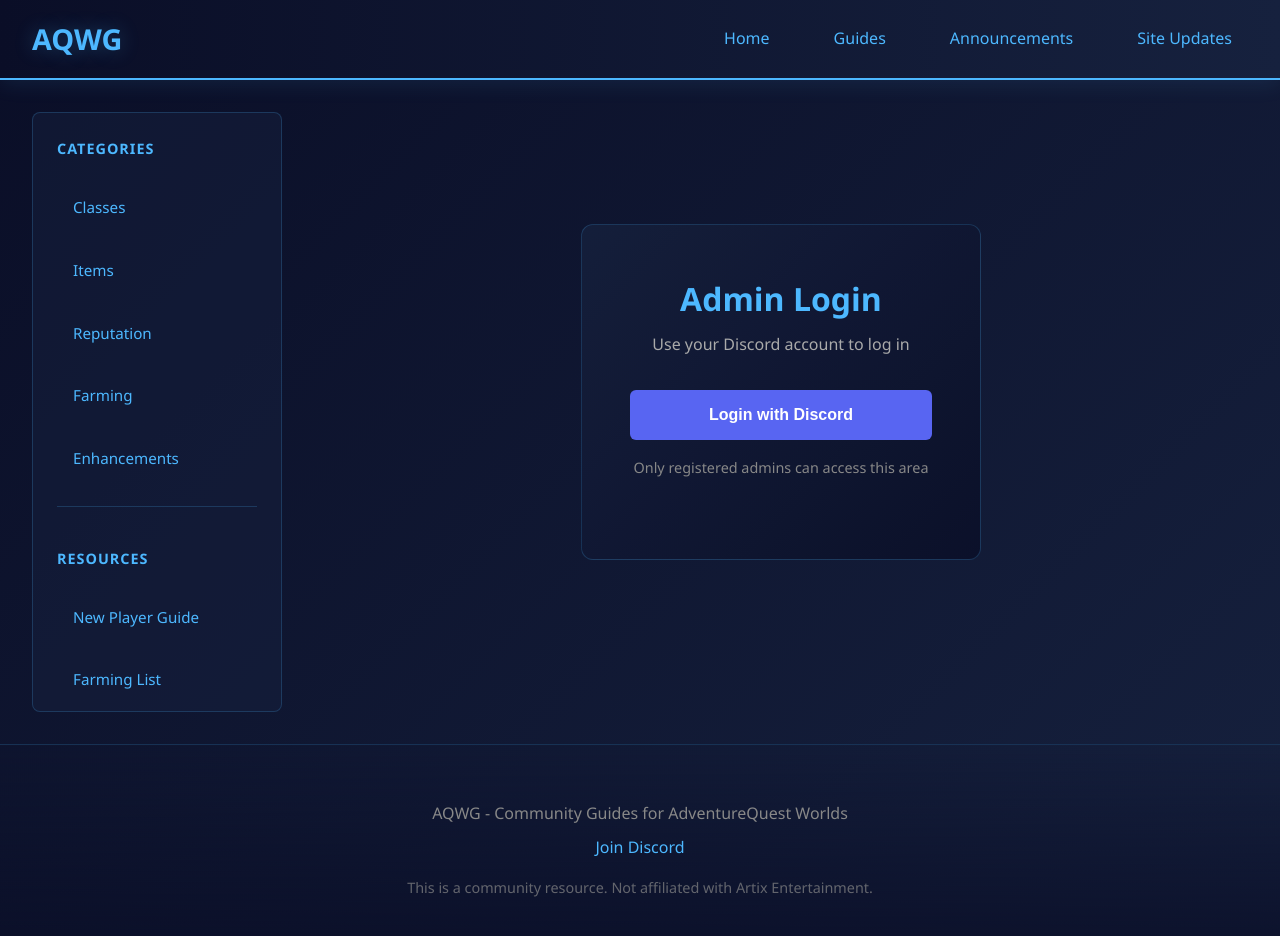
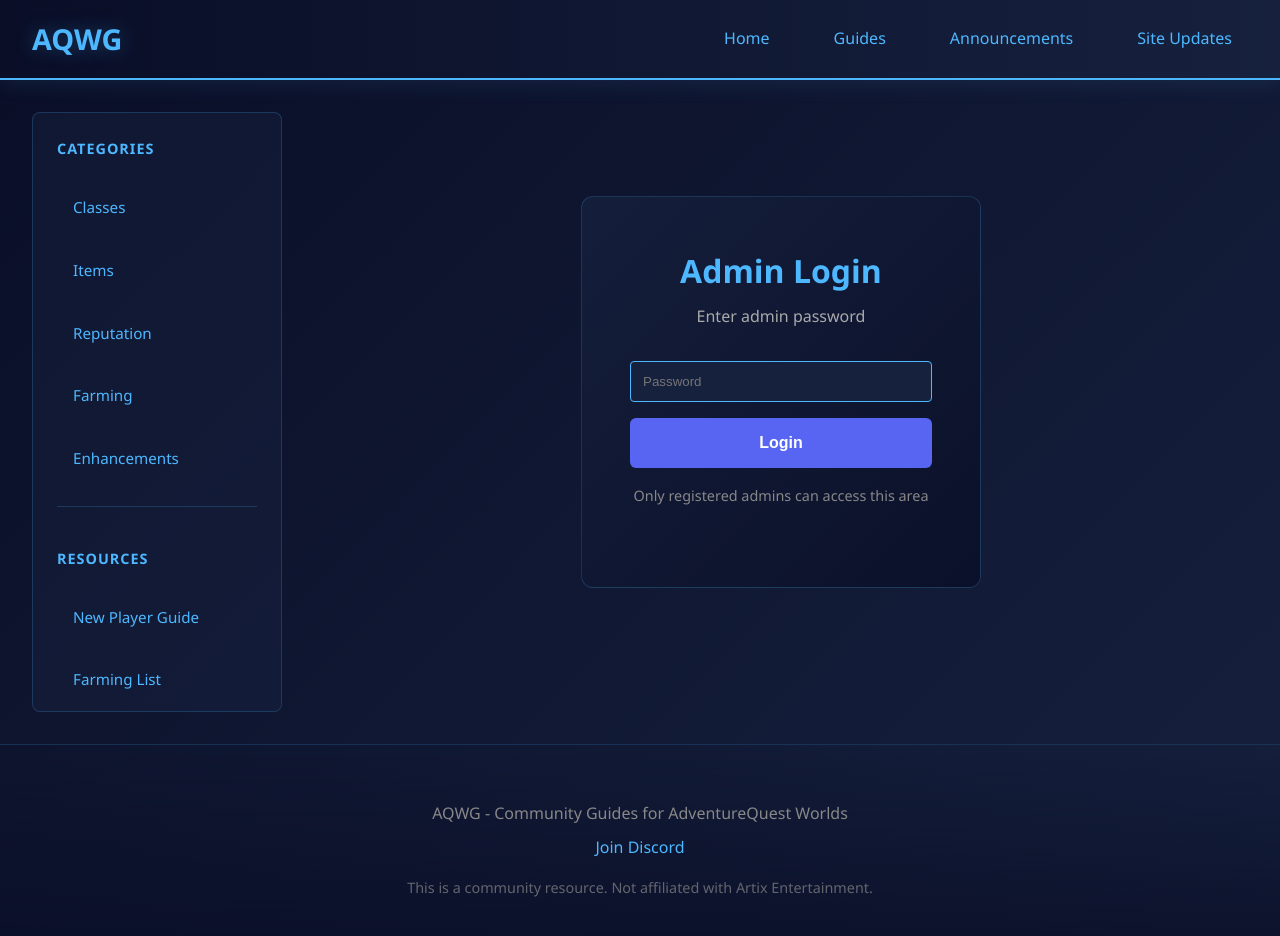
Before and after one commit to tadakuro/aqwg, a Next.js app: page /admin in a window 1280 px wide. Shown: the top 936 px of the page. Built offline with nearby package versions, Linux system fonts and the light colour scheme; no server answers; the database is empty.

Commit message:
Update page.tsx

```diff
--- a/app/admin/page.tsx
+++ b/app/admin/page.tsx
@@ -17,22 +17,24 @@ export default function AdminDashboard() {
 
   useEffect(() => {
     checkAuth();
-    // Don't load stats on initial mount to avoid supabase errors
     setTimeout(() => {
       loadStats();
     }, 500);
   }, []);
 
   const checkAuth = async () => {
-    // Temporary bypass for setup - check for admin_pass param
+    // Check for admin_pass param
     const params = new URLSearchParams(typeof window !== 'undefined' ? window.location.search : '');
-    if (params.get('admin_pass') === 'setup') {
+    const adminPass = params.get('admin_pass');
+
+    // Simple password check (temporary - should use real auth later)
+    if (adminPass === 'testamen123.') {
       sessionStorage.setItem('admin_session', 'true');
       setAuthenticated(true);
       return;
     }
 
-    // In a real app, verify the user is logged in as admin
+    // Check if already authenticated in session
     const sessionId = sessionStorage.getItem('admin_session');
     if (sessionId) {
       setAuthenticated(true);
@@ -43,7 +45,6 @@ export default function AdminDashboard() {
 
   const loadStats = async () => {
     try {
-      // Default stats - don't crash if database unavailable
       setStats({
         guides: 0,
         announcements: 0,
@@ -51,7 +52,6 @@ export default function AdminDashboard() {
         feedback: 0,
       });
 
-      // Try to fetch stats but don't fail if it doesn't work
       let guidesCount = 0;
       let announcementsCount = 0;
       let submissionsCount = 0;
@@ -113,14 +113,51 @@ export default function AdminDashboard() {
   };
 
   if (!authenticated) {
+    const [password, setPassword] = useState('');
+    const [error, setError] = useState('');
+
+    const handleLogin = () => {
+      if (password === 'testamen123.') {
+        sessionStorage.setItem('admin_session', 'true');
+        setAuthenticated(true);
+      } else {
+        setError('Invalid password');
+      }
+    };
+
     return (
       <div className={styles.authPage}>
         <div className={styles.authBox}>
           <h1>Admin Login</h1>
-          <p>Use your Discord account to log in</p>
-          <button className={styles.discordBtn}>
-            Login with Discord
+          <p>Enter admin password</p>
+          <input
+            type="password"
+            placeholder="Password"
+            value={password}
+            onChange={(e) => setPassword(e.target.value)}
+            onKeyPress={(e) => e.key === 'Enter' && handleLogin()}
+            style={{
+              width: '100%',
+              padding: '0.75rem',
+              marginBottom: '1rem',
+              borderRadius: '4px',
+              border: '1px solid #4db8ff',
+              background: '#16213e',
+              color: '#e0e0e0',
+            }}
+          />
+          <button
+            onClick={handleLogin}
+            className={styles.discordBtn}
+            style={{ width: '100%' }}
+          >
+            Login
           </button>
+          {error && (
+            <p style={{ marginTop: '1rem', color: '#ff6b6b' }}>
+              ❌ {error}
+            </p>
+          )}
           <p style={{ marginTop: '1rem', fontSize: '0.9em', color: '#888' }}>
             Only registered admins can access this area
           </p>
@@ -167,16 +204,16 @@ export default function AdminDashboard() {
             <h2>Quick Actions</h2>
             <div className={styles.actions}>
               <Link href="/admin/guides/new" className={styles.actionBtn}>
-                ➕ Create New Guide
+                Create New Guide
               </Link>
               <Link href="/admin/announcements/new" className={styles.actionBtn}>
-                📢 Post Announcement
+                Post Announcement
               </Link>
               <Link href="/admin/updates/new" className={styles.actionBtn}>
-                📝 Log Site Update
+                Log Site Update
               </Link>
               <Link href="/admin/submissions" className={styles.actionBtn}>
-                ✅ Review Submissions
+                Review Submissions
               </Link>
             </div>
           </section>
```
